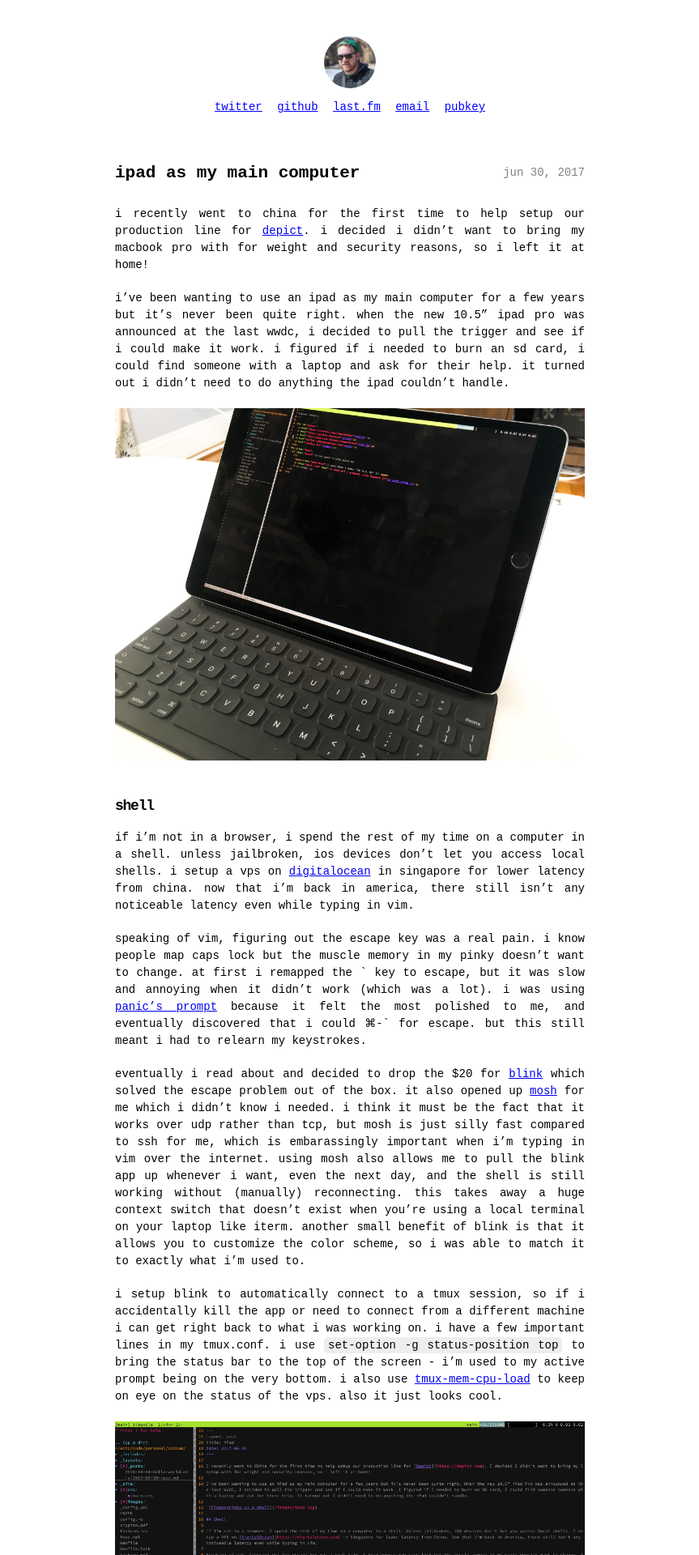
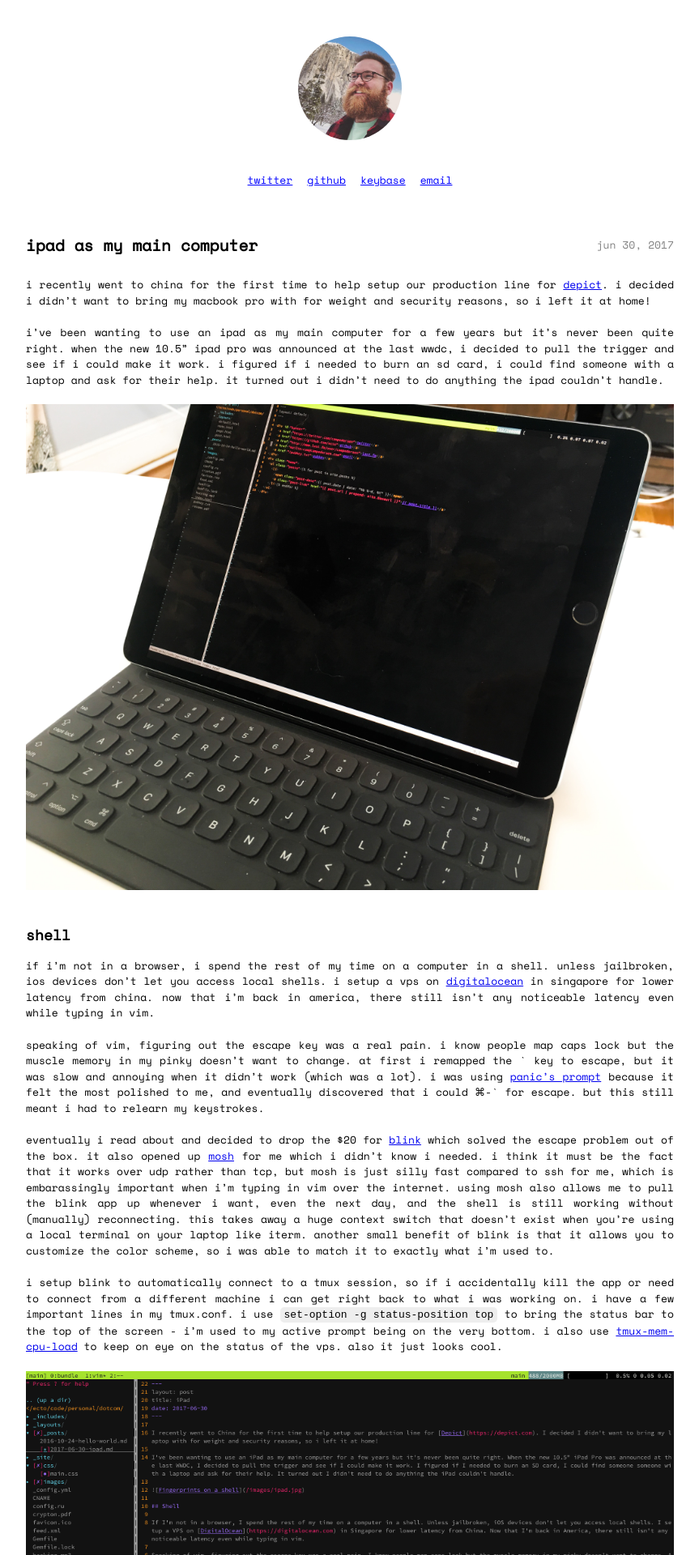
Before and after one commit to ecto/dotcom, a Jekyll site: the page built from _posts/2017-06-30-ipad.md, in a window 1280 px wide. Shown: the top 1920 px of the page at 81% size, without its empty margins (208-1071 px from the left). Built offline with Jekyll 4.4.1, drawn with Linux system fonts in a browser that asks for light colours.

Commit message:
new shoes

```diff
--- a/_includes/header.html
+++ b/_includes/header.html
@@ -1,15 +1,13 @@
 <header class="site-header">
   <div class="wrap">
     <a class="site-title" href="{{ site.baseurl }}/">
-      <img id="logo" src="/images/cam.jpg" width="64" />
-      <!--{{ site.title }}-->
+      <img id="logo" src="/images/cam.jpg" width="128" />
     </a>
     <div id="banner">
-      <a href="https://twitter.com/campedersen">twitter</a>
-      <a href="https://github.com/ecto">github</a>
-      <a href="http://www.last.fm/user/campedersen">last.fm</a>
-      <a href="mailto:cam@campedersen.com">email</a>
-      <a href="/pubkey.txt">pubkey</a>
+      <a target="_blank" href="https://twitter.com/campedersen">twitter</a>
+      <a target="_blank" href="https://github.com/ecto">github</a>
+      <a target="_blank" href="https://keybase.io/ecto">keybase</a>
+      <a target="_blank" href="mailto:cam@campedersen.com">email</a>
     </div>
   </div>
 </header>
--- a/css/main.css
+++ b/css/main.css
@@ -1,5 +1,8 @@
 /* Base */
 /* ----------------------------------------------------------*/
+
+
+@import url('https://fonts.googleapis.com/css?family=Space+Mono');
 
 * {
   margin: 0;
@@ -10,16 +13,16 @@ html, body { height: 100%; }
 
 body {
   -webkit-font-smoothing: antialiased;
-  font-family: monospace;
-  font-size: 14px;
+  font-family: 'Space Mono', monospace;
+  font-size: 13px;
   line-height: 1.5;
-  font-weight: 300;
   text-align: center;
   text-transform: lowercase;
 }
 
 pre, code {
   text-transform: none;
+  white-space: pre-wrap;
 }
 
 h1, h2, h3, h4, h5, h6 { font-size: 100%; font-weight: 400; }
@@ -28,7 +31,7 @@ h1, h2, h3, h4, h5, h6 { font-size: 100%; font-weight: 400; }
 .wrap:after { content:""; display:table; }
 .wrap:after { clear: both; }
 .wrap {
-  max-width: 580px;
+  max-width: 800px;
   padding: 15px 50px;
   margin: 0 auto;
   zoom: 1;
@@ -71,7 +74,6 @@ h1, h2, h3, h4, h5, h6 { font-size: 100%; font-weight: 400; }
 /*  display: block;  text-align: center; */
   color: #000;
   font-size: 26px;
-  letter-spacing: -1px;
 }
 
 .site-nav {
@@ -83,7 +85,6 @@ h1, h2, h3, h4, h5, h6 { font-size: 100%; font-weight: 400; }
 .site-nav .page-link {
   margin-left: 20px;
   color: #727272;
-  letter-spacing: -.5px;
 }
 
 /* Site footer */
@@ -95,7 +96,6 @@ h1, h2, h3, h4, h5, h6 { font-size: 100%; font-weight: 400; }
 .footer-heading {
   font-size: 18px;
   font-weight: 300;
-  letter-spacing: -.5px;
   margin-bottom: 15px;
 }
 
@@ -104,7 +104,6 @@ h1, h2, h3, h4, h5, h6 { font-size: 100%; font-weight: 400; }
 .site-footer li,
 .site-footer p {
   font-size: 15px;
-  letter-spacing: -.3px;
   color: #828282;
 }
 
@@ -122,7 +121,7 @@ h1, h2, h3, h4, h5, h6 { font-size: 100%; font-weight: 400; }
 /* ----------------------------------------------------------*/
 
 #banner {
-  margin: 0 0 30px;
+  margin: 30px 0;
   text-align: center;
 }
 
@@ -179,6 +178,7 @@ h1, h2, h3, h4, h5, h6 { font-size: 100%; font-weight: 400; }
 .post-header .meta {
   float: right;
   color: #818181;
+  margin-left: 16px;
 }
 
 .post-content { margin: 0 0 30px; }
@@ -199,17 +199,14 @@ h1, h2, h3, h4, h5, h6 { font-size: 100%; font-weight: 400; }
 
 .post-content h2 {
   font-size: 18px;
-  letter-spacing: -1.25px;
 }
 
 .post-content h3 {
   font-size: 16px;
-  letter-spacing: -1px;
 }
 
 .post-content h4 {
   font-size: 14px;
-  letter-spacing: -1px;
 }
 
 .post-content blockquote {
@@ -217,7 +214,6 @@ h1, h2, h3, h4, h5, h6 { font-size: 100%; font-weight: 400; }
   padding-left: 20px;
   font-size: 18px;
   opacity: .6;
-  letter-spacing: -1px;
   font-style: italic;
   margin: 30px 0;
 }
@@ -318,7 +314,7 @@ h1, h2, h3, h4, h5, h6 { font-size: 100%; font-weight: 400; }
 /* media queries */
 /* ----------------------------------------------------------*/
 
-@media screen and (max-width: 600px) {
+@media screen and (max-width: 800px) {
   .wrap {
     padding: 15px;
   }
```
Also changed, not shown: images/cam-old.jpg (added), images/cam.jpg, 1 other file.
